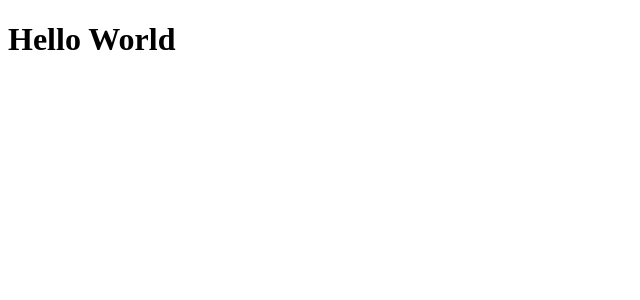
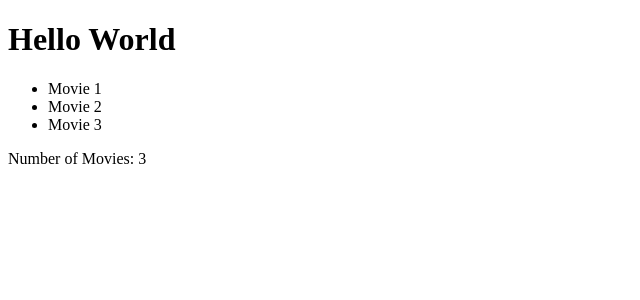
Before and after one commit to anykate/composition-api-state-management, a Vue app: page / in a window 1280 px wide. Shown: the top 300 px of the page, without its empty margins (0-640 px from the left). Built offline with nearby package versions, Linux system fonts and the light colour scheme.

Commit message:
Define Reactive Store

```diff
--- a/src/App.vue
+++ b/src/App.vue
@@ -1,8 +1,18 @@
-<script setup></script>
+<script setup>
+import MovieList from '@/components/MovieList.vue'
+import useMovieState from '@/store/useMovieState'
+import { computed } from 'vue'
+const { state: movieState } = useMovieState()
+const numberOfMovies = computed(() => {
+    return movieState.movies.length
+})
+</script>
 
 <template>
     <div>
         <h1>Hello World</h1>
+        <movie-list />
+        Number of Movies: {{ numberOfMovies }}
     </div>
 </template>
 
--- /dev/null
+++ b/src/components/MovieList.vue
@@ -0,0 +1,19 @@
+<script setup>
+import useMovieState from '@/store/useMovieState'
+const { state: movieState } = useMovieState()
+</script>
+
+<template>
+    <div>
+        <ul>
+            <li
+                v-for="movie of movieState.movies"
+                :key="movie.id"
+            >
+                {{ movie.title }}
+            </li>
+        </ul>
+    </div>
+</template>
+
+<style lang=""></style>
--- /dev/null
+++ b/src/store/useMovieState.js
@@ -0,0 +1,29 @@
+import { reactive, readonly } from 'vue'
+
+const defaultState = {
+    movies: [
+        {
+            id: 1,
+            title: 'Movie 1',
+        },
+        {
+            id: 2,
+            title: 'Movie 2',
+        },
+        {
+            id: 3,
+            title: 'Movie 3',
+        },
+    ],
+}
+
+const state = reactive(defaultState)
+
+const getters = {}
+const actions = {}
+
+export default () => ({
+    state: readonly(state),
+    ...getters,
+    ...actions,
+})
```
